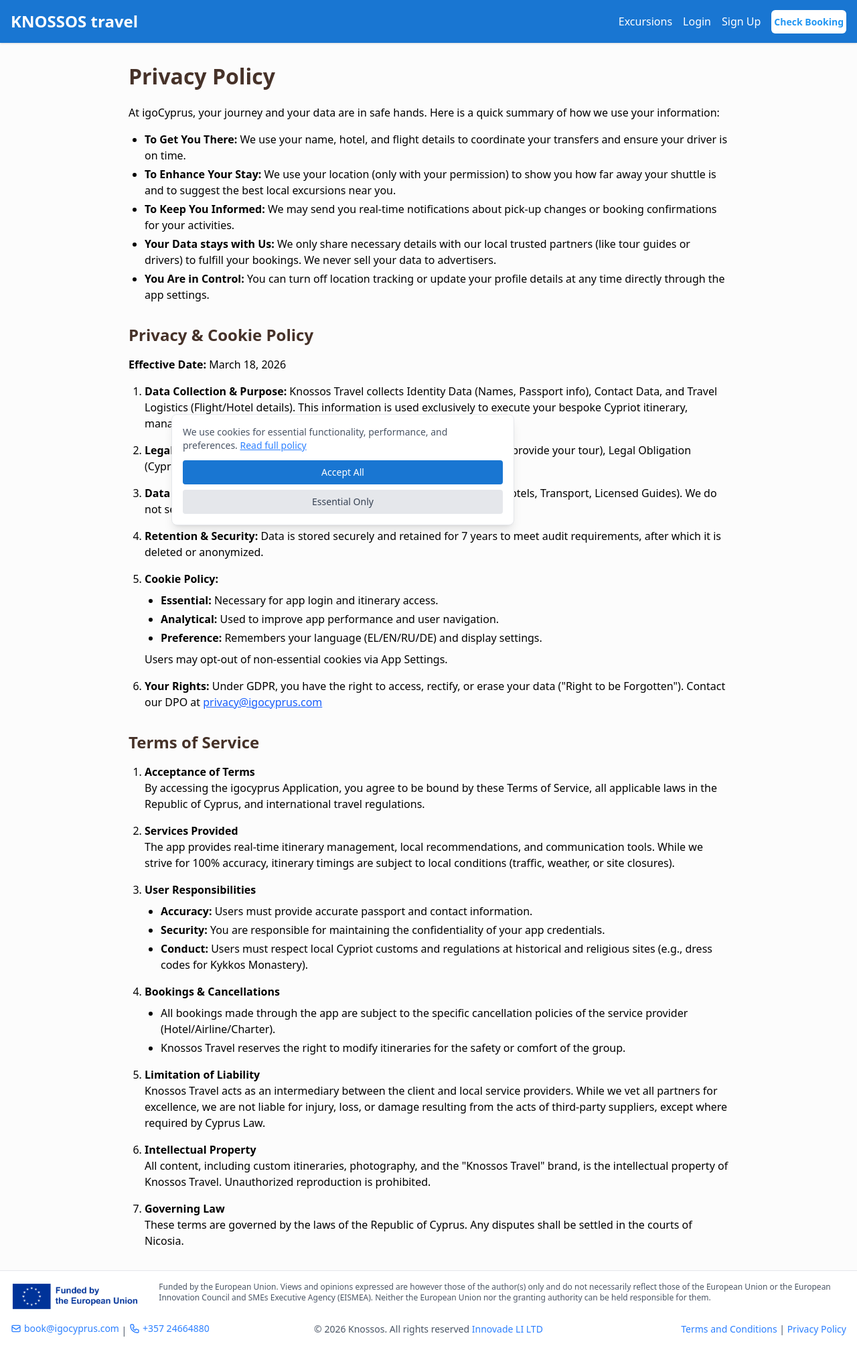
After one commit to BokisAngelov/knossos, a Django app: template main/templates/main/privacy_policy.html in a window 1280 px wide. The commit adds this page. Shown: the whole page at 67% size. Run offline with Django 3.2, Linux system fonts and the light colour scheme; the template is opened without the code that fills it, so the values that code supplies are empty; some libraries are stand-ins or nearby versions.

Commit message:
Add privacy policy page and update footer for contact information and cookie consent

```diff
--- a/knossos/templates/base.html
+++ b/knossos/templates/base.html
@@ -153,13 +153,35 @@
       </div>
     </div>
     <!-- <hr class="border-gray-200"> -->
-    <div class="container mx-auto px-4 pb-4 pt-2 text-center text-gray-600 text-sm">
-
-      &copy; {% now "Y" %} Knossos. All rights reserved <a href="https://innovade.eu/" target="_blank" class="text-blue-500">Innovade LI LTD</a>
-      {% url 'terms_and_conditions' as terms_url %}
-      <a href="{% firstof terms_url '/terms-and-conditions/' %}" class="text-blue-500 text-right float-right">Terms and Conditions</a>
+    <div class="container mx-auto px-4 pb-4 pt-2 text-gray-600 text-sm flex flex-row justify-between items-center gap-4">
+      <div class="flex-1 text-left">
+        <a href="mailto:book@igocyprus.com" target="_blank" class="text-blue-500 inline-flex items-center gap-1"><svg class="w-4 h-4 shrink-0" fill="none" stroke="currentColor" viewBox="0 0 24 24"><path stroke-linecap="round" stroke-linejoin="round" stroke-width="2" d="M3 8l7.89 5.26a2 2 0 002.22 0L21 8M5 19h14a2 2 0 002-2V7a2 2 0 00-2-2H5a2 2 0 00-2 2v10a2 2 0 002 2z"/></svg>book@igocyprus.com</a> | <a href="tel:+35724664880" target="_blank" class="text-blue-500 inline-flex items-center gap-1"><svg class="w-4 h-4 shrink-0" fill="none" stroke="currentColor" viewBox="0 0 24 24"><path stroke-linecap="round" stroke-linejoin="round" stroke-width="2" d="M3 5a2 2 0 012-2h3.28a1 1 0 01.948.684l1.498 4.493a1 1 0 01-.502 1.21l-2.257 1.13a11.042 11.042 0 005.516 5.516l1.13-2.257a1 1 0 011.21-.502l4.493 1.498a1 1 0 01.684.949V19a2 2 0 01-2 2h-1C9.716 21 3 14.284 3 6V5z"/></svg>+357 24664880</a>
+      </div>
+      <div class="flex-1 text-center shrink-0">
+        &copy; {% now "Y" %} Knossos. All rights reserved <a href="https://innovade.eu/" target="_blank" class="text-blue-500">Innovade LI LTD</a>
+      </div>
+      <div class="flex-1 text-right">
+        {% url 'terms_and_conditions' as terms_url %}
+        <a href="{% firstof terms_url '/terms-and-conditions/' %}" class="text-blue-500">Terms and Conditions</a> | <a href="{% url 'privacy_policy' %}" class="text-blue-500">Privacy Policy</a>
+      </div>
     </div>
   </footer>
+
+  <!-- Cookie Consent Banner (left notification) -->
+  <div id="cookie-consent-banner" class="fixed bottom-4 right-0 z-50 hidden w-full max-w-lg bg-white border border-gray-200 rounded-lg shadow-lg p-4 transform transition-transform duration-300 -translate-x-full">
+    <p class="text-gray-600 text-sm mb-3">
+      We use cookies for essential functionality, performance, and preferences.
+      <a href="{% url 'privacy_policy' %}" class="text-blue-500 underline hover:no-underline">Read full policy</a>
+    </p>
+    <div class="flex flex-col gap-2">
+      <button type="button" id="cookie-consent-accept" class="w-full px-4 py-2 bg-blue-nav text-white text-sm font-medium rounded hover:opacity-90 focus:outline-none focus:ring-2 focus:ring-blue-300">
+        Accept All
+      </button>
+      <button type="button" id="cookie-consent-essential" class="w-full px-4 py-2 bg-gray-200 text-gray-700 text-sm font-medium rounded hover:bg-gray-300 focus:outline-none focus:ring-2 focus:ring-gray-400">
+        Essential Only
+      </button>
+    </div>
+  </div>
 
   <script>
     function closeNotification(id) {
@@ -227,6 +249,43 @@
           }
         });
       }
+
+      // Cookie consent banner
+      function getCookie(name) {
+        const value = `; ${document.cookie}`;
+        const parts = value.split(`; ${name}=`);
+        if (parts.length === 2) return parts.pop().split(';').shift();
+        return null;
+      }
+
+      function setCookie(name, value, days) {
+        const d = new Date();
+        d.setTime(d.getTime() + (days * 24 * 60 * 60 * 1000));
+        document.cookie = `${name}=${value};expires=${d.toUTCString()};path=/;SameSite=Lax`;
+      }
+
+      const consentBanner = document.getElementById('cookie-consent-banner');
+      const consentAccept = document.getElementById('cookie-consent-accept');
+      const consentEssential = document.getElementById('cookie-consent-essential');
+      const consentValue = getCookie('cookie_consent');
+
+      if (!consentValue && consentBanner) {
+        consentBanner.classList.remove('hidden');
+      }
+
+      if (consentAccept) {
+        consentAccept.addEventListener('click', function() {
+          setCookie('cookie_consent', 'all', 365);
+          if (consentBanner) consentBanner.classList.add('hidden');
+        });
+      }
+
+      if (consentEssential) {
+        consentEssential.addEventListener('click', function() {
+          setCookie('cookie_consent', 'essential', 365);
+          if (consentBanner) consentBanner.classList.add('hidden');
+        });
+      }
     });
   </script>
 
--- /dev/null
+++ b/main/templates/main/privacy_policy.html
@@ -0,0 +1,89 @@
+{% extends 'base.html' %}
+{% load static %}
+
+{% block content %}
+<div class="container mx-auto px-4 py-8">
+    <div class="max-w-4xl mx-auto">
+        <h1 class="text-2xl md:text-3xl lg:text-4xl font-bold text-black mb-6">Privacy Policy</h1>
+        <div class="space-y-4 [&_ul]:list-disc [&_ul]:pl-6 [&_ul]:space-y-1">
+            <!-- Summary Section -->
+            <p>At igoCyprus, your journey and your data are in safe hands. Here is a quick summary of how we use your information:</p>
+            <ul>
+                <li><strong>To Get You There:</strong> We use your name, hotel, and flight details to coordinate your transfers and ensure your driver is on time.</li>
+                <li><strong>To Enhance Your Stay:</strong> We use your location (only with your permission) to show you how far away your shuttle is and to suggest the best local excursions near you.</li>
+                <li><strong>To Keep You Informed:</strong> We may send you real-time notifications about pick-up changes or booking confirmations for your activities.</li>
+                <li><strong>Your Data stays with Us:</strong> We only share necessary details with our local trusted partners (like tour guides or drivers) to fulfill your bookings. We never sell your data to advertisers.</li>
+                <li><strong>You Are in Control:</strong> You can turn off location tracking or update your profile details at any time directly through the app settings.</li>
+            </ul>
+
+            <h2 class="text-xl md:text-2xl font-bold text-black mt-8 mb-4">Privacy &amp; Cookie Policy</h2>
+            <p><strong>Effective Date:</strong> March 18, 2026</p>
+            <ol class="list-decimal pl-6 space-y-4">
+                <li>
+                    <strong>Data Collection &amp; Purpose:</strong> Knossos Travel collects Identity Data (Names, Passport info), Contact Data, and Travel Logistics (Flight/Hotel details). This information is used exclusively to execute your bespoke Cypriot itinerary, manage bookings, and ensure guest safety.
+                </li>
+                <li>
+                    <strong>Legal Basis (GDPR):</strong> We process data based on Contractual Necessity (to provide your tour), Legal Obligation (Cyprus Tourism laws), and Consent (for marketing or geolocation).
+                </li>
+                <li>
+                    <strong>Data Sharing:</strong> Information is shared only with essential local partners (Hotels, Transport, Licensed Guides). We do not sell data to third parties.
+                </li>
+                <li>
+                    <strong>Retention &amp; Security:</strong> Data is stored securely and retained for 7 years to meet audit requirements, after which it is deleted or anonymized.
+                </li>
+                <li>
+                    <strong>Cookie Policy:</strong>
+                    <ul class="mt-2">
+                        <li><strong>Essential:</strong> Necessary for app login and itinerary access.</li>
+                        <li><strong>Analytical:</strong> Used to improve app performance and user navigation.</li>
+                        <li><strong>Preference:</strong> Remembers your language (EL/EN/RU/DE) and display settings.</li>
+                    </ul>
+                    <p class="mt-2">Users may opt-out of non-essential cookies via App Settings.</p>
+                </li>
+                <li>
+                    <strong>Your Rights:</strong> Under GDPR, you have the right to access, rectify, or erase your data ("Right to be Forgotten"). Contact our DPO at <a href="mailto:privacy@igocyprus.com" class="text-blue-600 underline hover:no-underline">privacy@igocyprus.com</a>
+                </li>
+            </ol>
+
+            <h2 class="text-xl md:text-2xl font-bold text-black mt-8 mb-4">Terms of Service</h2>
+            <ol class="list-decimal pl-6 space-y-4">
+                <li>
+                    <strong>Acceptance of Terms</strong><br>
+                    By accessing the igocyprus Application, you agree to be bound by these Terms of Service, all applicable laws in the Republic of Cyprus, and international travel regulations.
+                </li>
+                <li>
+                    <strong>Services Provided</strong><br>
+                    The app provides real-time itinerary management, local recommendations, and communication tools. While we strive for 100% accuracy, itinerary timings are subject to local conditions (traffic, weather, or site closures).
+                </li>
+                <li>
+                    <strong>User Responsibilities</strong>
+                    <ul class="mt-2">
+                        <li><strong>Accuracy:</strong> Users must provide accurate passport and contact information.</li>
+                        <li><strong>Security:</strong> You are responsible for maintaining the confidentiality of your app credentials.</li>
+                        <li><strong>Conduct:</strong> Users must respect local Cypriot customs and regulations at historical and religious sites (e.g., dress codes for Kykkos Monastery).</li>
+                    </ul>
+                </li>
+                <li>
+                    <strong>Bookings &amp; Cancellations</strong>
+                    <ul class="mt-2">
+                        <li>All bookings made through the app are subject to the specific cancellation policies of the service provider (Hotel/Airline/Charter).</li>
+                        <li>Knossos Travel reserves the right to modify itineraries for the safety or comfort of the group.</li>
+                    </ul>
+                </li>
+                <li>
+                    <strong>Limitation of Liability</strong><br>
+                    Knossos Travel acts as an intermediary between the client and local service providers. While we vet all partners for excellence, we are not liable for injury, loss, or damage resulting from the acts of third-party suppliers, except where required by Cyprus Law.
+                </li>
+                <li>
+                    <strong>Intellectual Property</strong><br>
+                    All content, including custom itineraries, photography, and the "Knossos Travel" brand, is the intellectual property of Knossos Travel. Unauthorized reproduction is prohibited.
+                </li>
+                <li>
+                    <strong>Governing Law</strong><br>
+                    These terms are governed by the laws of the Republic of Cyprus. Any disputes shall be settled in the courts of Nicosia.
+                </li>
+            </ol>
+        </div>
+    </div>
+</div>
+{% endblock %}
--- a/main/urls.py
+++ b/main/urls.py
@@ -8,6 +8,7 @@
 
     path('testmodels/', views.testmodels, name='testmodels'),
     path('terms-and-conditions/', TemplateView.as_view(template_name='main/terms_and_cond.html'),name='terms_and_conditions'),
+    path('privacy-policy/', TemplateView.as_view(template_name='main/privacy_policy.html'),name='privacy_policy'),
 
     # Excursion URLs
     path('excursions/', views.excursion_list, name='excursion_list'),
```
